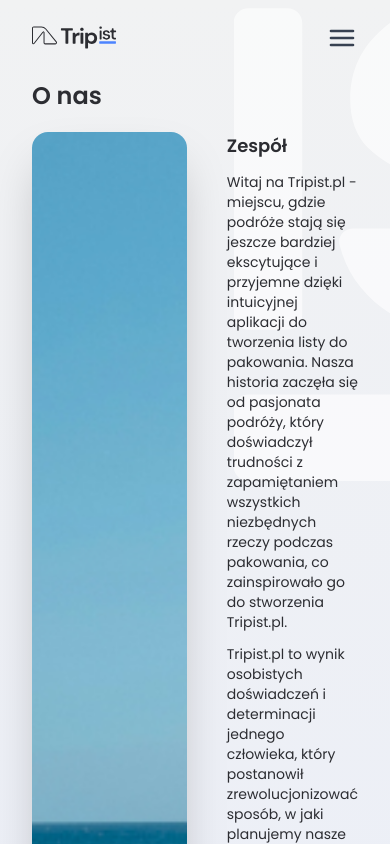
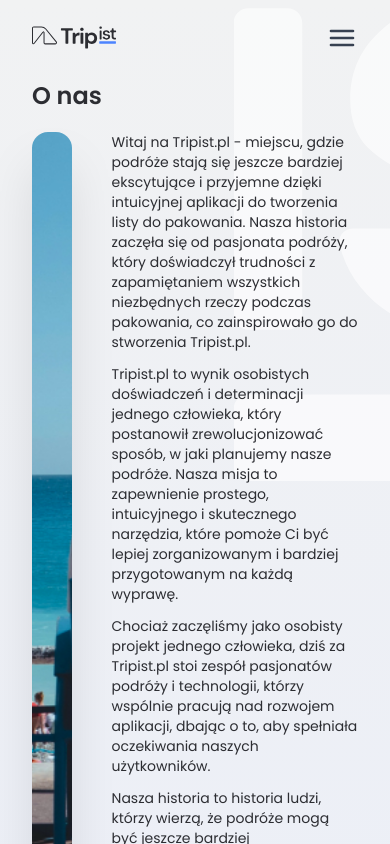
Before and after one commit to typodgrafiki/tripist, a Next.js app: page /o-nas in a window 390 px wide. Shown: the top 844 px of the page. Built offline with nearby package versions, Linux system fonts and the light colour scheme; no server answers.

Commit message:
Update page.tsx

```diff
--- a/src/app/(marketing)/(subpages)/o-nas/page.tsx
+++ b/src/app/(marketing)/(subpages)/o-nas/page.tsx
@@ -7,7 +7,7 @@ export default function AboutUsPage() {
             <h1 className="font-bold text-2xl mb-5 md:text-3xl">O nas</h1>
             <div className="content text-sm">
                 <div className="flex gap-10 mb-10">
-                    <div className="min-w-min">
+                    <div className="sm:min-w-min sm:block">
                         <Image
                             src={aboutUs}
                             width={383}
@@ -16,8 +16,7 @@ export default function AboutUsPage() {
                             className="shadow-2xl rounded-2xl h-full object-cover"
                         />
                     </div>
-                    <div className="w-2/3">
-                        <h3 className="font-semibold text-lg mb-3">Zespół</h3>
+                    <div className="sm:w-2/3">
                         <p className="mb-3">
                             Witaj na Tripist.pl - miejscu, gdzie podróże stają
                             się jeszcze bardziej ekscytujące i przyjemne dzięki
```
